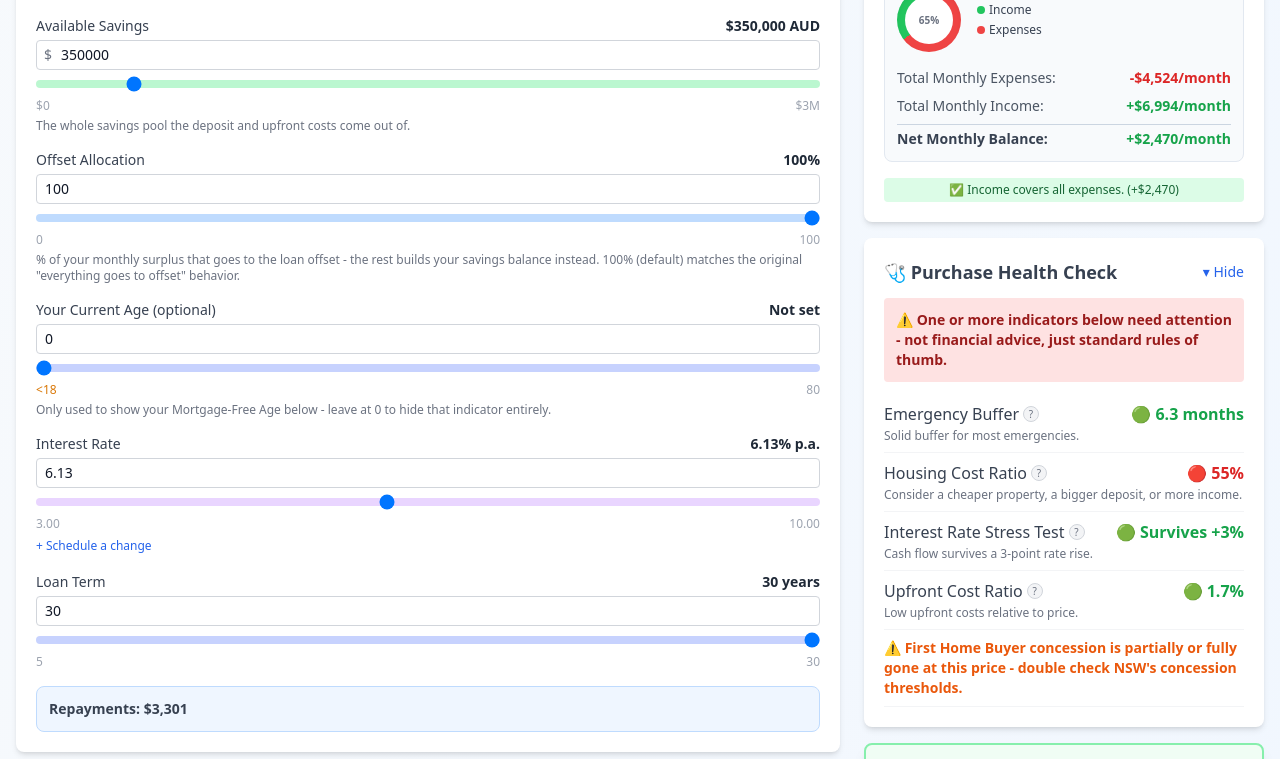
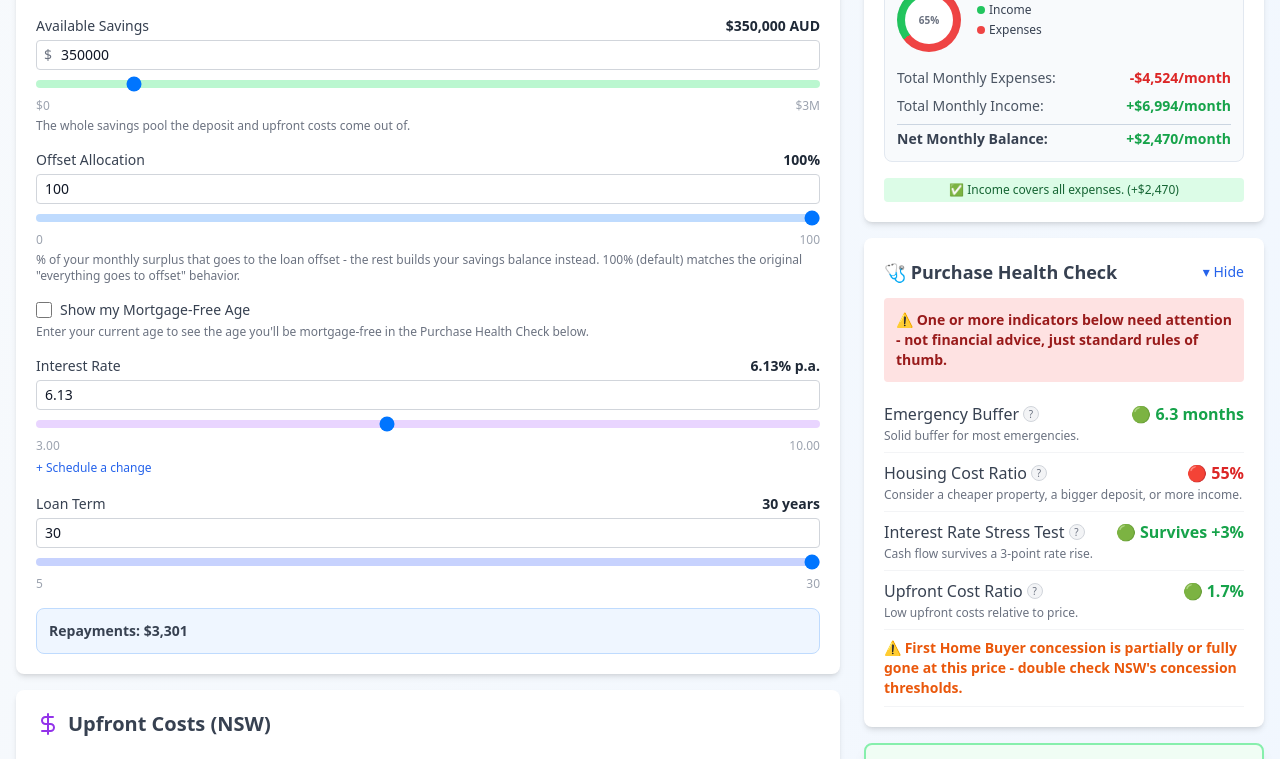
Before and after one commit to CModernel/property-calculator, a React (Vite) app: page / in a window 1280 px wide. Shown: the part 1067-1826 px from the top of the page. Built offline with nearby package versions, Linux system fonts and the light colour scheme.

Commit message:
PCALC-63: Replace Current Age sentinel with an explicit Mortgage-Free Age checkbox

```diff
--- a/src/App.jsx
+++ b/src/App.jsx
@@ -137,7 +137,8 @@ const PropertyInvestmentCalculator = () => {
   const [offsetAllocationPct, setOffsetAllocationPct] = useState(config.offsetAllocationPct ?? 100);
   // TODO-70: optional - 0 means "not provided", which hides the Mortgage-Free
   // Age indicator entirely rather than forcing anyone to disclose their age.
-  const [currentAge, setCurrentAge] = useState(config.currentAge ?? 0);
+  const [currentAge, setCurrentAge] = useState(config.currentAge ?? 30);
+  const [showMortgageFreeAge, setShowMortgageFreeAge] = useState(config.showMortgageFreeAge ?? false);
   const [payLmiUpfront, setPayLmiUpfront] = useState(false);
   // TODO-68/69/70: defaults open, unlike the "breakdown" toggles below -
   // this is a primary panel, not supplementary detail.
@@ -474,9 +475,9 @@ const PropertyInvestmentCalculator = () => {
   const rentalYield = calculateRentalYield(weeklyRentalIncome, propertyPrice);
   const rentalYieldClass = rentalYieldHasData ? classifyRentalYield(rentalYield) : null;
 
-  // TODO-70: Mortgage-Free Age - currentAge of 0 means "not provided", hiding
-  // this indicator entirely rather than forcing anyone to disclose their age.
-  const mortgageFreeAge = currentAge > 0 ? calculateMortgageFreeAge(currentAge, loanSimulation.years) : null;
+  // TODO-88: Mortgage-Free Age is opt-in via showMortgageFreeAge, rather than
+  // overloading currentAge itself as a "not provided" sentinel.
+  const mortgageFreeAge = showMortgageFreeAge ? calculateMortgageFreeAge(currentAge, loanSimulation.years) : null;
   const mortgageFreeAgeClass = mortgageFreeAge !== null ? classifyMortgageFreeAge(mortgageFreeAge) : null;
 
   const healthCheckHasCritical = fhbConcessionLost || [emergencyBufferClass, housingCostRatioClass, stressTestClass, upfrontCostRatioClass].some((c) => c.critical);
@@ -562,7 +563,7 @@ const PropertyInvestmentCalculator = () => {
       isInvestmentProperty,
       landTax: landTaxField.base, landTaxChanges: landTaxField.changes,
       propertyManagement: propertyManagementField.base, propertyManagementChanges: propertyManagementField.changes,
-      isFirstHomeBuyer, isForeignPurchaser, totalSavings, offsetAllocationPct, currentAge, payLmiUpfront,
+      isFirstHomeBuyer, isForeignPurchaser, totalSavings, offsetAllocationPct, currentAge, showMortgageFreeAge, payLmiUpfront,
       conveyancing, buildingInspection, pestInspection, registrationFees, searches,
       loanEstablishmentFee, propertyValuation, homeInsurance, rateAdjustments,
       incomeSources,
@@ -1013,21 +1014,37 @@ const PropertyInvestmentCalculator = () => {
                 % of your monthly surplus that goes to the loan offset - the rest builds your savings balance instead. 100% (default) matches the original "everything goes to offset" behavior.
               </NumberSliderField>
 
+              <div>
+                <label className="flex items-center gap-2 text-sm font-medium text-gray-700 dark:text-gray-200">
+                  <input
+                    type="checkbox"
+                    checked={showMortgageFreeAge}
+                    onChange={(e) => setShowMortgageFreeAge(e.target.checked)}
+                    className="h-4 w-4 rounded border-gray-300 dark:border-gray-600 text-blue-600 dark:text-blue-400 focus:ring-blue-500"
+                  />
+                  Show my Mortgage-Free Age
+                </label>
+                {!showMortgageFreeAge && (
+                  <p className="text-xs text-gray-500 dark:text-gray-400 mt-1">Enter your current age to see the age you'll be mortgage-free in the Purchase Health Check below.</p>
+                )}
+              </div>
+
+              {showMortgageFreeAge && (
                 <NumberSliderField
-                label="Your Current Age (optional)"
+                  label="Your Current Age"
                   value={currentAge}
                   onChange={setCurrentAge}
-                min={0}
+                  min={18}
                   max={100}
                   sliderMin={18}
                   sliderMax={80}
                   step={1}
                   color="indigo"
-                suffix={currentAge > 0 ? ' years' : ''}
-                formatValue={(v) => (v > 0 ? v : 'Not set')}
-              >
-                Only used to show your Mortgage-Free Age below - leave at 0 to hide that indicator entirely.
+                  suffix=" years"
+                >
+                  Used to show your Mortgage-Free Age in the Purchase Health Check below.
                 </NumberSliderField>
+              )}
 
               {/* min must stay above 0: a 0% rate makes calculateMonthlyPayment
                   divide 0 by 0, turning every figure on the page into NaN. */}
```
Also changed, not shown: 1 other file (tests, documents, lock files or other folders). Lines whose indentation alone changed are shown as unchanged.
